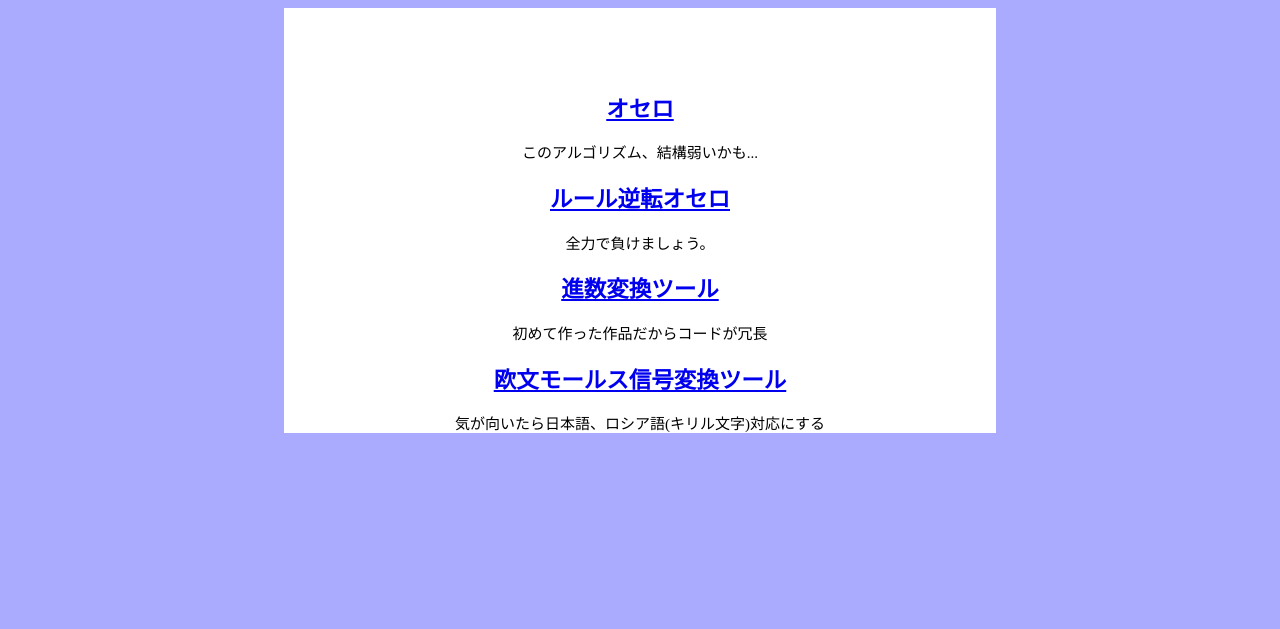
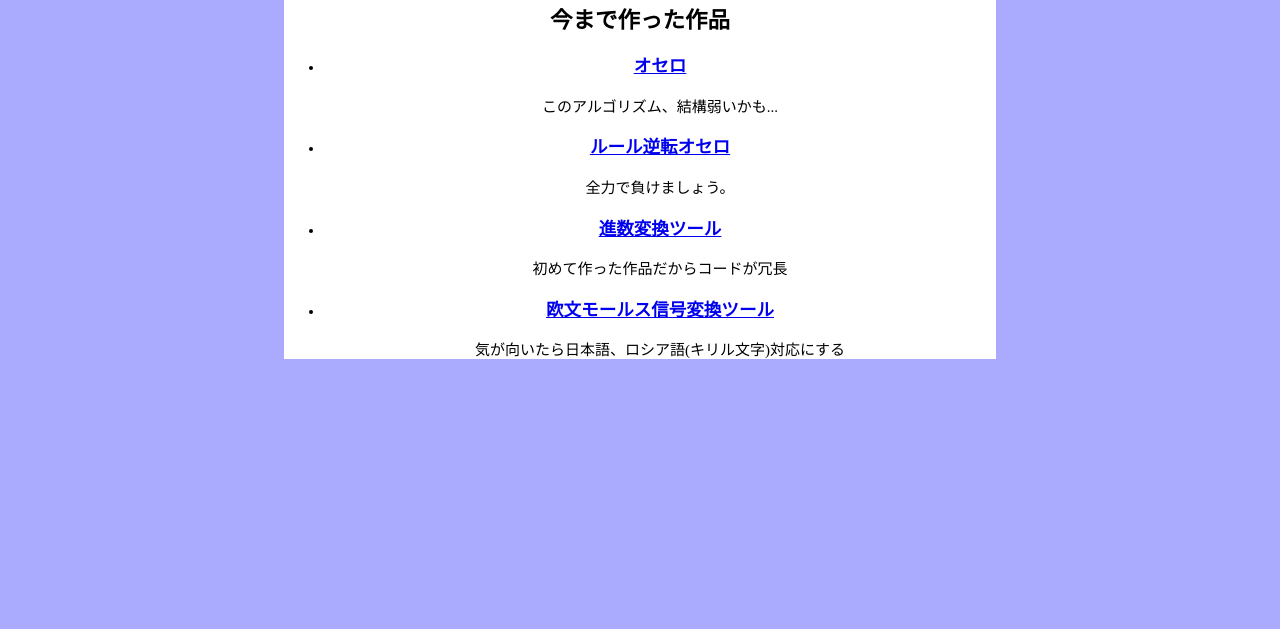
Before and after one commit to yoropiko3292/yoropiko3292, a plain HTML site: page index.html in a window 1280 px wide. Shown: the part 171-800 px from the top of the page. Drawn offline with Linux system fonts and the light colour scheme.

Commit message:
Update index.html

```diff
--- a/index.html
+++ b/index.html
@@ -6,16 +6,29 @@
       <title>yoropiko3292のガラクタ置き場</title>
     </head>
     <body>
-      <h1>yoropiko3292のガラクタ置き場</h1>
+      <header>
+        <h1>yoropiko3292のガラクタ置き場</h1>
+      </header>
       <main>
-        <h2><a href="Enjoy">オセロ</a></h2>
-        <p>このアルゴリズム、結構弱いかも...</p>
-        <h2><a href="OSERO2">ルール逆転オセロ</a></h2>
-        <p>全力で負けましょう。</p>
-        <h2><a href="conversion">進数変換ツール</a></h2>
-        <p>初めて作った作品だからコードが冗長</p>
-        <h2><a href="morse-English">欧文モールス信号変換ツール</a></h2>
-        <p>気が向いたら日本語、ロシア語(キリル文字)対応にする</p>
+        <h2>今まで作った作品</h2>
+        <ul type="disk">
+          <li>
+            <h3><a href="Enjoy">オセロ</a></h3>
+            <p>このアルゴリズム、結構弱いかも...</p>
+          </li>
+          <li>
+            <h3><a href="OSERO2">ルール逆転オセロ</a></h3>
+            <p>全力で負けましょう。</p>
+          </li>
+          <li>
+            <h3><a href="conversion">進数変換ツール</a></h3>
+            <p>初めて作った作品だからコードが冗長</p>
+          </li>
+          <li>
+            <h3><a href="morse-English">欧文モールス信号変換ツール</a></h3>
+            <p>気が向いたら日本語、ロシア語(キリル文字)対応にする</p>
+          </li>
+        </ul>
       </main>
     </body>
   </html>
```
